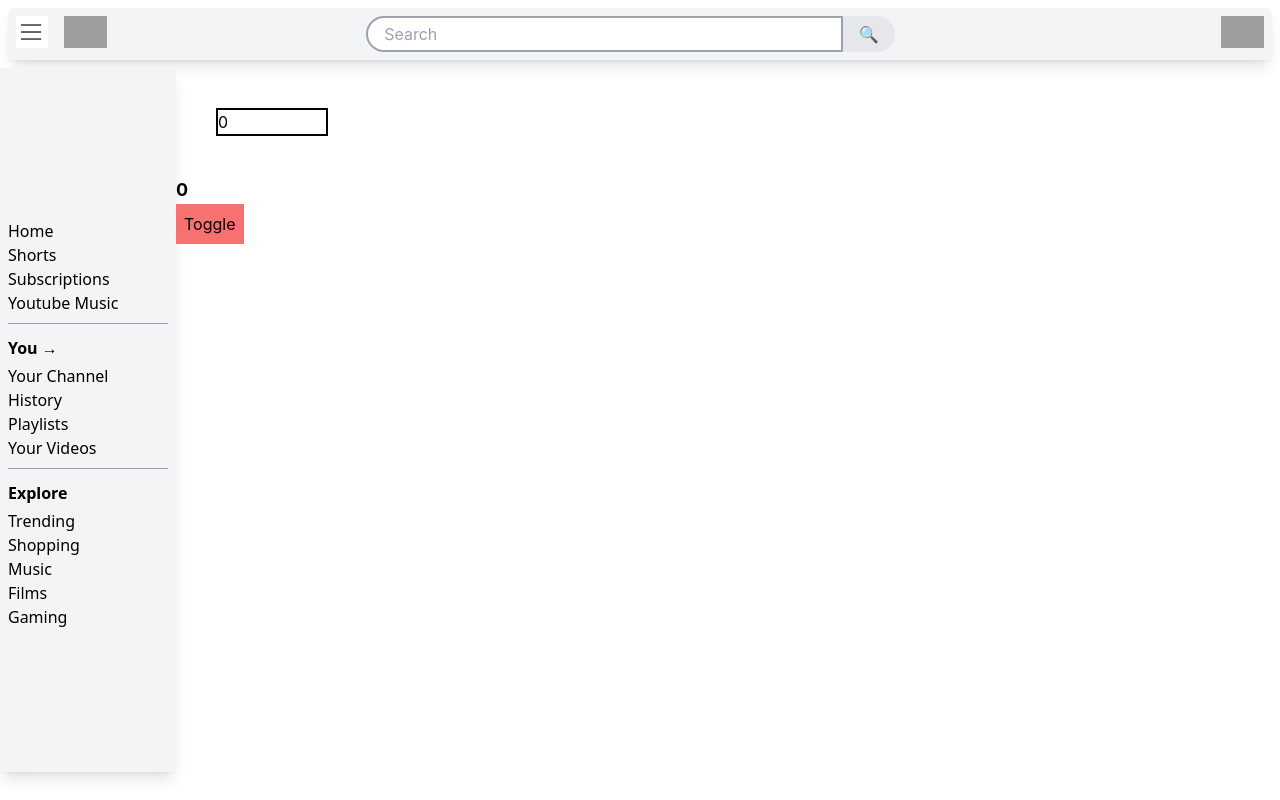
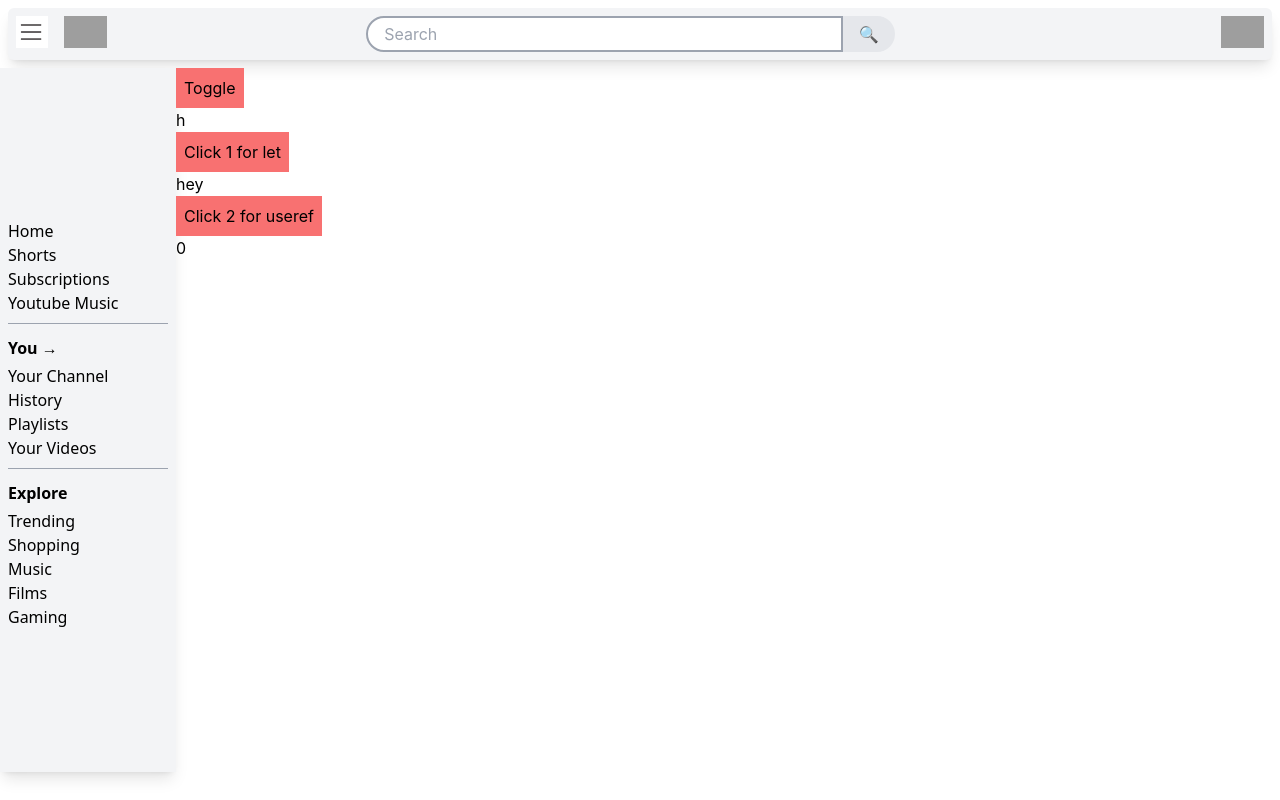
Before and after one commit to anujkaushik1/Youtube, a React (Create React App) app: page /demo in a window 1280 px wide. Built offline with nearby package versions, Linux system fonts and the light colour scheme; grey boxes are pictures that could not be loaded; the HTML template or start-up script is replaced by a standard one.

Commit message:
use ref use case

```diff
--- a/src/Components/Demo.js
+++ b/src/Components/Demo.js
@@ -1,4 +1,4 @@
-import React, { useMemo, useState } from "react";
+import React, { useMemo, useRef, useState } from "react";
 import { getPrime } from "../utils/constants";
 
 const Demo = () => {
@@ -11,14 +11,16 @@ const Demo = () => {
 
   const memoPrime = useMemo(primeFunction, [i]);
 
+  const ref = useRef(0);
+
 //   const primeNo = getPrime(i);
 
-  console.log('rendering = ', memoPrime);
+  console.log('rendering = ');
 
-
+  let count1 = 0;
   return (
-    <div className={`w-full ${to && "bg-gray-400"}`}>
-      <div className="h-96 w-1/2">
+    <div className={`w-full`}>
+      {/* <div className="h-96 w-1/2">
         <input
           type="number"
           className="w-28 border-2 border-black m-10"
@@ -31,7 +33,28 @@ const Demo = () => {
         <button className="p-2 bg-red-400" onClick={() => setTo(!to)}>
           Toggle
         </button>
-      </div>
+      </div> */}
+
+
+<button className="p-2 bg-red-400" onClick={() => setTo(!to)}>
+          Toggle
+        </button>
+
+        <h1>h</h1>
+
+    <button className="p-2 bg-red-400" onClick={() => {count1++; console.log('counter val= ', count1);
+    }}>
+          Click 1 for let
+        </button>
+
+        <h1> hey</h1>
+
+        <button className="p-2 bg-red-400" onClick={() => {ref.current = ref.current + 10}}>
+          Click 2 for useref
+        </button>
+
+        <h1>{ref.current}</h1>
+
     </div>
   );
 };
```
